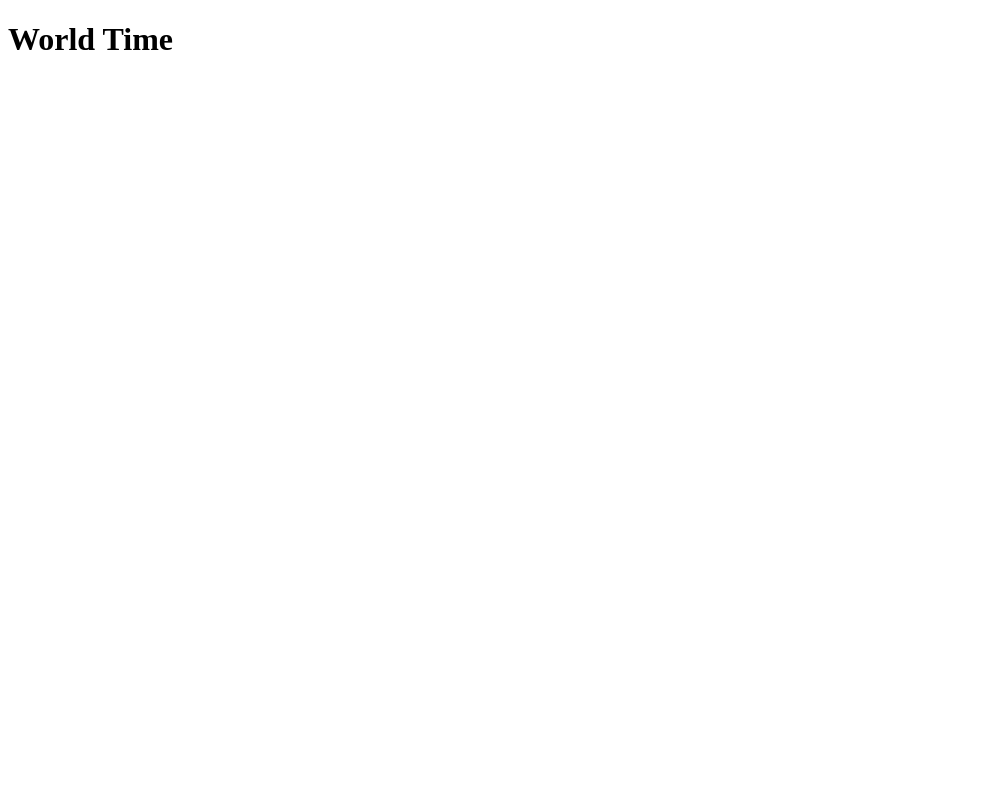
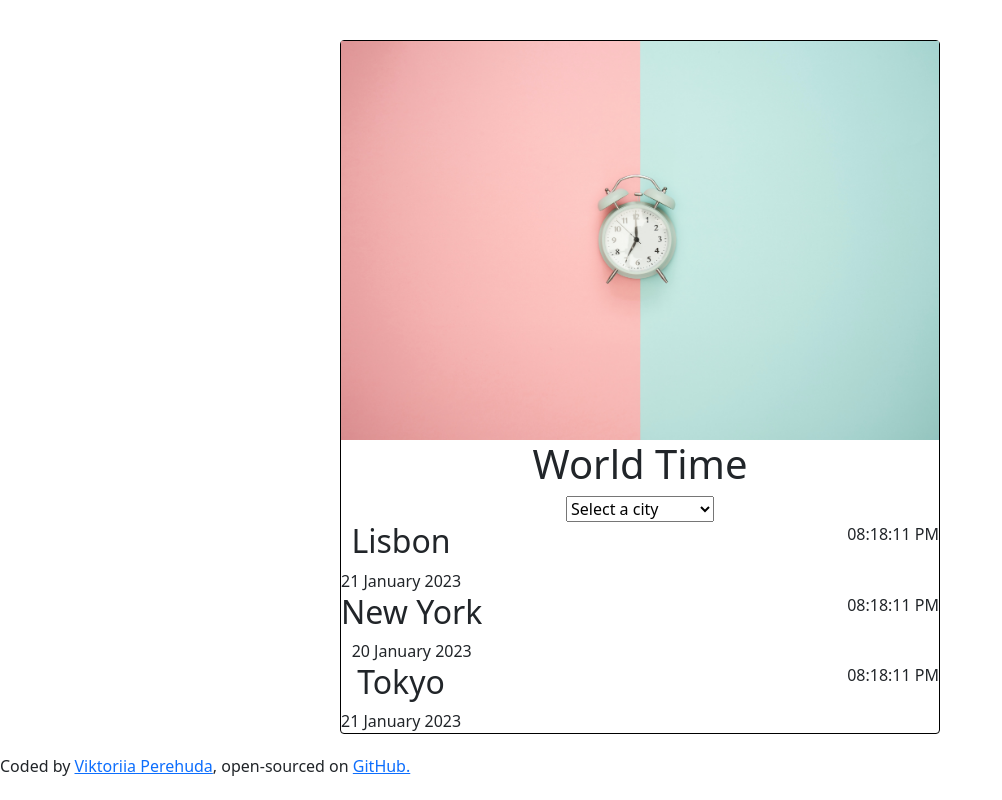
Before and after one commit to tourdesegur/world-time, a plain HTML site: page index.html in a window 1280 px wide. Shown: the whole page, without its empty margins (0-1002 px from the left). Drawn offline with nearby package versions, Linux system fonts and the light colour scheme.

Commit message:
HTML added

```diff
--- a/index.html
+++ b/index.html
@@ -4,9 +4,62 @@
     <meta charset="UTF-8">
     <meta http-equiv="X-UA-Compatible" content="IE=edge">
     <meta name="viewport" content="width=device-width, initial-scale=1.0">
+    <link href="https://cdn.jsdelivr.net/npm/bootstrap@5.3.0-alpha1/dist/css/bootstrap.min.css" rel="stylesheet" integrity="sha384-GLhlTQ8iRABdZLl6O3oVMWSktQOp6b7In1Zl3/Jr59b6EGGoI1aFkw7cmDA6j6gD" crossorigin="anonymous">
+    <script src="https://cdn.jsdelivr.net/npm/bootstrap@5.3.0-alpha1/dist/js/bootstrap.bundle.min.js" integrity="sha384-w76AqPfDkMBDXo30jS1Sgez6pr3x5MlQ1ZAGC+nuZB+EYdgRZgiwxhTBTkF7CXvN" crossorigin="anonymous"></script>
+    <link rel="stylesheet" href="src/styles.css" />
     <title>World Time App</title>
 </head>
 <body>
-    <h1>World Time</h1>
+    <div class="container container-main text-center">
+        <img src="media/clock.jpg" class="clock-image" alt="clock-img"/>
+        <h1>World Time</h1>
+        <select id="city">
+            <option value="">Select a city</option>
+            <option value="current">Current Location</option>
+            <option value="Europe/Lisbon">Lisbon</option>
+            <option value="America/New_York">New York</option>
+            <option value="Asia/Tokyo">Tokyo</option>
+          </select>
+        <div id="cities">
+            <div class="city d-sm-flex justify-content-between" id="lisbon">
+                <div>
+                    <h2>Lisbon</h2>
+                    <div class="date">21 January 2023</div>
+                </div>
+                <div class="time">08:18:11 PM</div>
+            </div>
+            <div class="city d-sm-flex justify-content-between" id="new-york">
+                <div>
+                    <h2>New York</h2>
+                    <div class="date">20 January 2023</div>
+                </div>
+                <div class="time">08:18:11 PM</div>
+            </div>
+            <div class="city d-sm-flex justify-content-between" id="tokyo">
+                <div>
+                    <h2>Tokyo</h2>
+                    <div class="date">21 January 2023</div>
+                </div>
+                <div class="time">08:18:11 PM</div>
+            </div>
+        </div>
+    </div>
+    <footer>
+        Coded by
+        <a
+          href="https://www.linkedin.com/in/perehuda/"
+          target="_blank"
+          rel="noopener noreferrer"
+          >Viktoriia Perehuda</a
+        >, open-sourced on
+        <a
+          href="https://github.com/tourdesegur/world-time"
+          target="_blank"
+          rel="noopener noreferrer"
+        >
+          GitHub.
+        </a>
+      </footer>
+    <script src="src/script.js"></script>
 </body>
 </html>
--- a/src/styles.css
+++ b/src/styles.css
@@ -0,0 +1,11 @@
+.container-main {
+    max-width: 600px;
+    padding: 0;
+    border: 1px solid black;
+    border-radius: 4px;
+    margin: 40px auto 20px auto;
+}
+
+.clock-image {
+    max-width: 100%;
+}
```
Also changed, not shown: media/clock.jpg (added).
